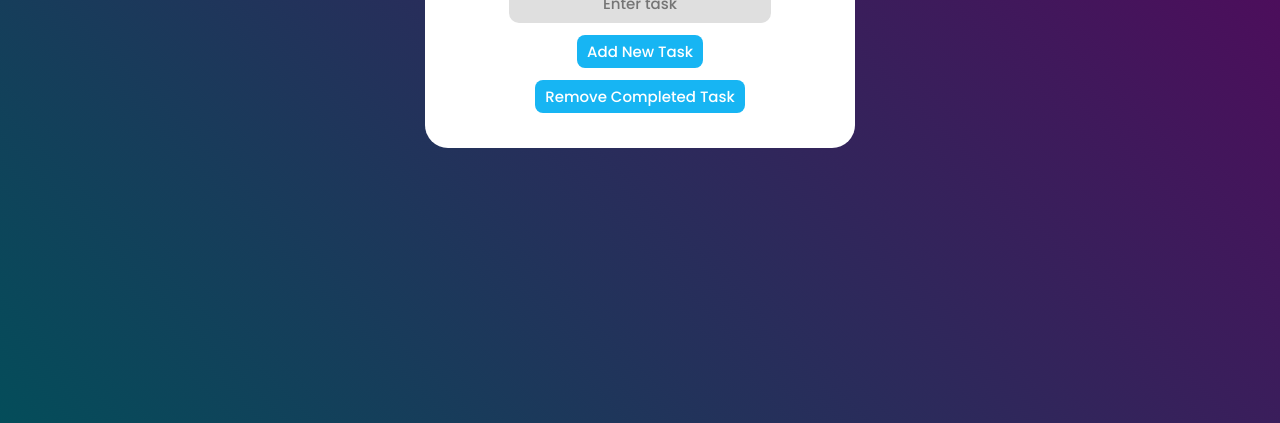
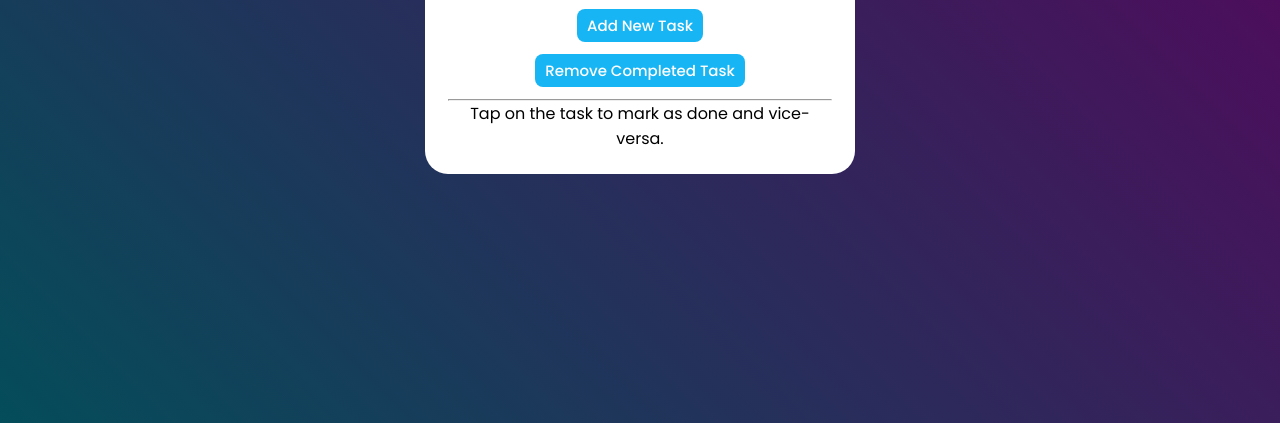
Before and after one commit to suryansh098/suryansh098.github.io, a plain HTML site: page todo-list/index.html in a window 1280 px wide. Shown: the part 377-800 px from the top of the page. Drawn offline with Linux system fonts and the light colour scheme.

Commit message:
Update 0.0.1

```diff
--- a/todo-list/index.html
+++ b/todo-list/index.html
@@ -15,6 +15,8 @@
 
         </ul>
         <button class="btn" id="remove-task">Remove Completed Task</button>
+        <hr>
+        <p>Tap on the task to mark as done and vice-versa.</p>
     </div>
     <script src="script.js" type="text/javascript"></script>
 </body>
--- a/todo-list/style.css
+++ b/todo-list/style.css
@@ -26,6 +26,10 @@ h1 {
     font-size: 30px;
     margin: 5px 0px;
     border-bottom: 2px solid black;
+}
+
+p {
+    text-align: center;
 }
 
 .btn {
```
